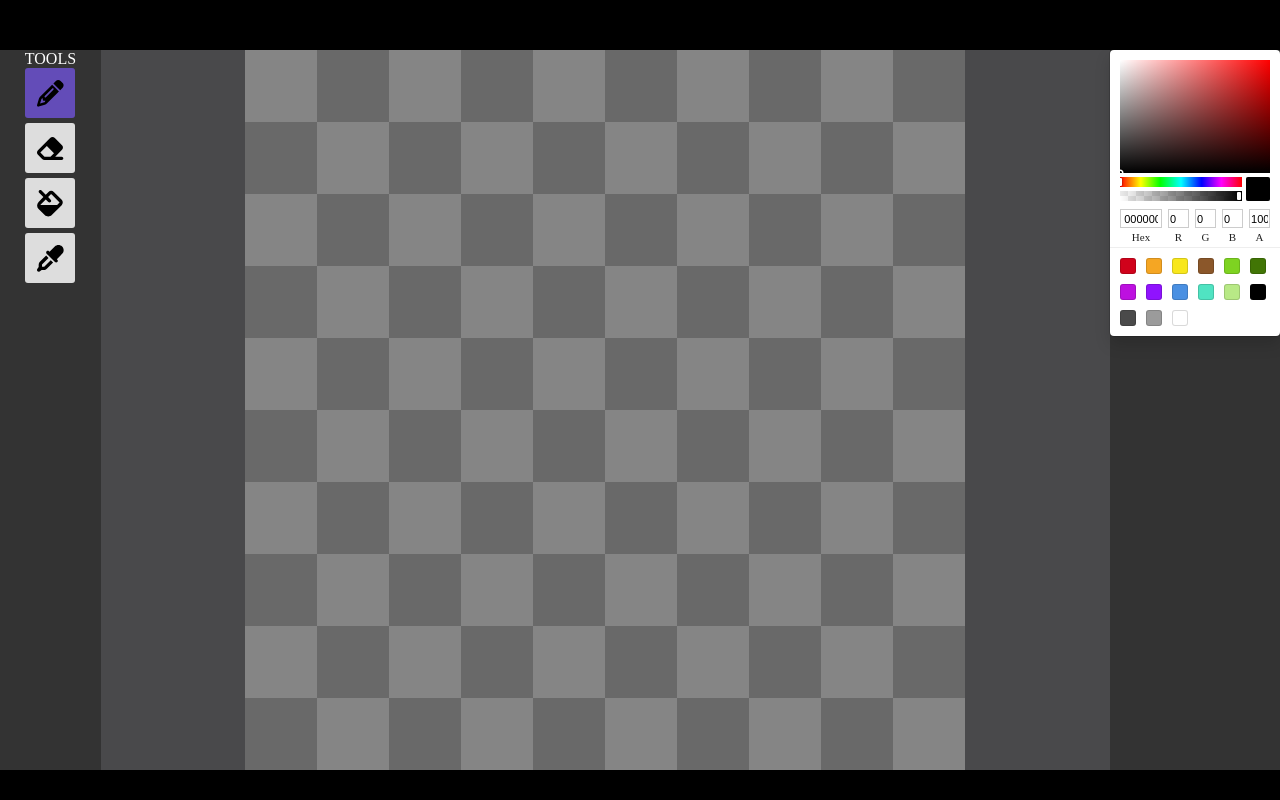
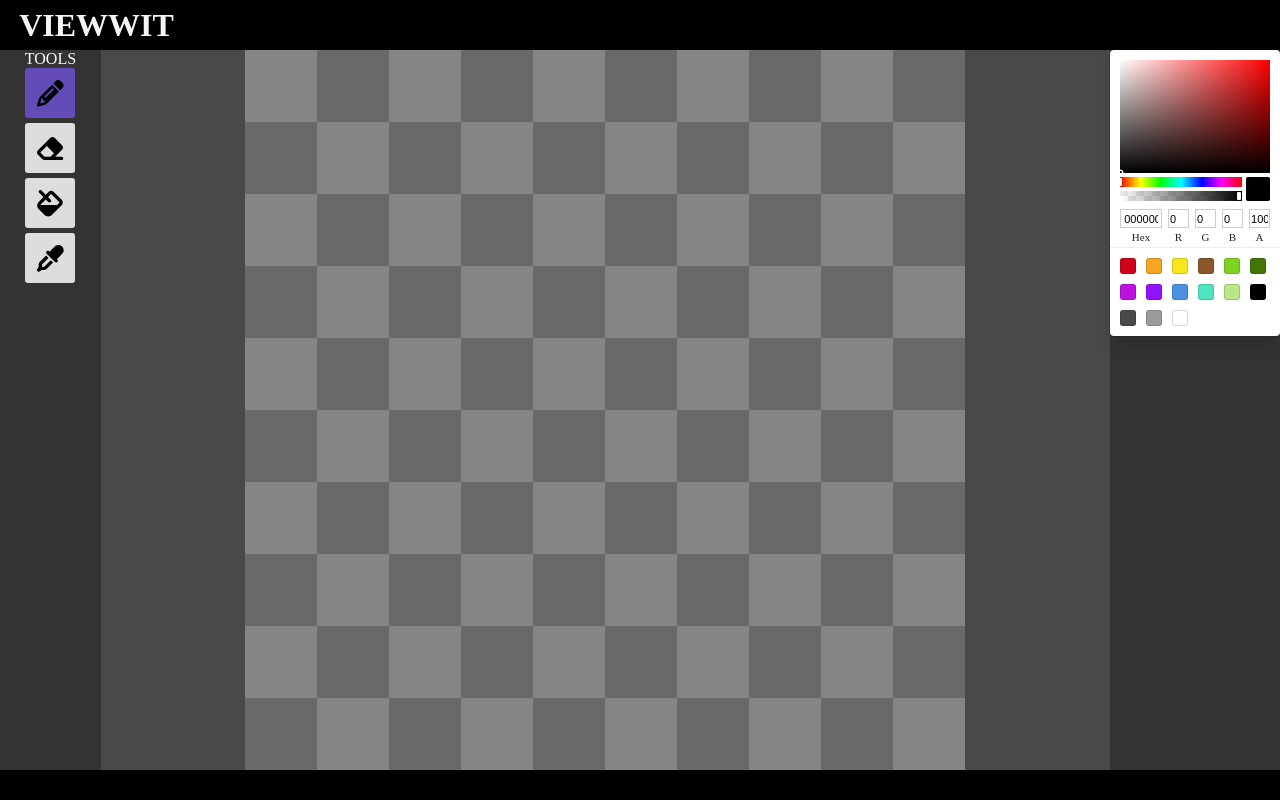
Before and after one commit to joaogabrielferr/spritefy, a React (Vite) app: page / in a window 1280 px wide. Built offline with nearby package versions, Linux system fonts and the light colour scheme.

Commit message:
refac: changing name and imports for scene folder

```diff
--- a/src/App.tsx
+++ b/src/App.tsx
@@ -36,7 +36,7 @@ function App() {
   return (
     <main>
       <header className="header">
-
+        <div><h1>VIEWWIT</h1></div>
       </header>
       <section className = "MainSection">
       <div className = "editorWrapper">
--- a/src/Editor.tsx
+++ b/src/Editor.tsx
@@ -7,8 +7,8 @@ MAX_ZOOM_AMOUNT,
 BG_COLORS
 }
  from './utils/constants';
-import Mouse from './Scene/Mouse';
-import Scene from './Scene/Scene';
+import Mouse from './scene/Mouse';
+import Scene from './scene/Scene';
 import { Pencil } from './Tools/Pencil';
 import { Eraser } from './Tools/Eraser';
 import { undoLastDraw, undoStack } from './Tools/UndoRedo';
--- a/src/Scene/Scene.ts
+++ b/src/Scene/Scene.ts
@@ -7,7 +7,7 @@ export default class Scene{
 
     pixels : Pixel[][]; //pixel matrix, all operations are recorded in this matrix
 
-    currentDraw : Pixel[][];
+    currentDraw : Pixel[][]; //current draw being made while mouse is pressed
 
     lastPixel : Pixel | null; //last pixel painted in the screen
 
--- a/src/Scene/buildPath.ts
+++ b/src/Scene/buildPath.ts
@@ -1,7 +1,7 @@
 import { Pixel } from "../types";
 
 export function buildPath(pixels : Pixel[][],start : Pixel,end : Pixel) : Pixel[]{
-    //TODO: Refactor this, the gaps are filled in a "unnatural" way, it should like like a stroke made by a person
+    //TODO: Refactor this, the gaps are filled in a "unnatural" way, it should loke like a stroke made by a person
     //function to fill in the gaps left after a fast pen stroke because aparently mousemove event doesnt fire fast enough when moving the mouse tooo fast
     if(!start || !end)return [];
     const path : Pixel[] = [];
--- a/src/Tools/Dropper.ts
+++ b/src/Tools/Dropper.ts
@@ -1,5 +1,5 @@
-import Mouse from "../Scene/Mouse";
-import Scene from "../Scene/Scene";
+import Mouse from "../scene/Mouse";
+import Scene from "../scene/Scene";
 import { Pixel } from "../types";
 
 //return the color of a pixel
--- a/src/Tools/Eraser.ts
+++ b/src/Tools/Eraser.ts
@@ -1,6 +1,6 @@
-import Mouse from "../Scene/Mouse.js";
-import Scene from "../Scene/Scene.js";
-import { buildPath } from "../Scene/buildPath.js";
+import Mouse from "../scene/Mouse.js";
+import Scene from "../scene/Scene.js";
+import { buildPath } from "../scene/buildPath.js";
 import { Pixel } from "../types/index.js";
 
 export const Eraser = (eventName : string, mouse : Mouse, scene : Scene, pixel_size : number, display_size : number, ctx : CanvasRenderingContext2D, penSize : number,currentScale : number) => {
--- a/src/Tools/PaintBucket.ts
+++ b/src/Tools/PaintBucket.ts
@@ -1,5 +1,5 @@
-import Mouse from "../Scene/Mouse";
-import Scene from "../Scene/Scene";
+import Mouse from "../scene/Mouse";
+import Scene from "../scene/Scene";
 import { Pixel } from "../types";
 import { BG_COLORS } from "../utils/constants";
 
--- a/src/Tools/Pencil.ts
+++ b/src/Tools/Pencil.ts
@@ -1,6 +1,6 @@
-import Mouse from "../Scene/Mouse";
-import Scene from "../Scene/Scene";
-import { buildPath } from "../Scene/buildPath";
+import Mouse from "../scene/Mouse";
+import Scene from "../scene/Scene";
+import { buildPath } from "../scene/buildPath";
 import { Pixel} from "../types";
 
 export function
--- a/src/Tools/UndoRedo.ts
+++ b/src/Tools/UndoRedo.ts
@@ -5,7 +5,7 @@
 //if i press ctrz + y, i select the pixels at the top of the redo stack, and add then to the canvas
 //after that, i put these pixels in the undo stack
 
-import Scene from "../Scene/Scene";
+import Scene from "../scene/Scene";
 import { Pixel } from "../types";
 import { Stack } from "../utils/Stack";
 
--- a/src/styles/index.css
+++ b/src/styles/index.css
@@ -23,12 +23,14 @@ body{
 }
 
 .header{
-    width: 100%;
+    width: 97%;
     height: 50px;
+    margin: 0 auto;
     display: flex;
-    justify-content: center;
+    justify-content: space-between;
     align-items: center;
     background-color: black;
+    color: whitesmoke;
 }
 
 .navbar{
```
